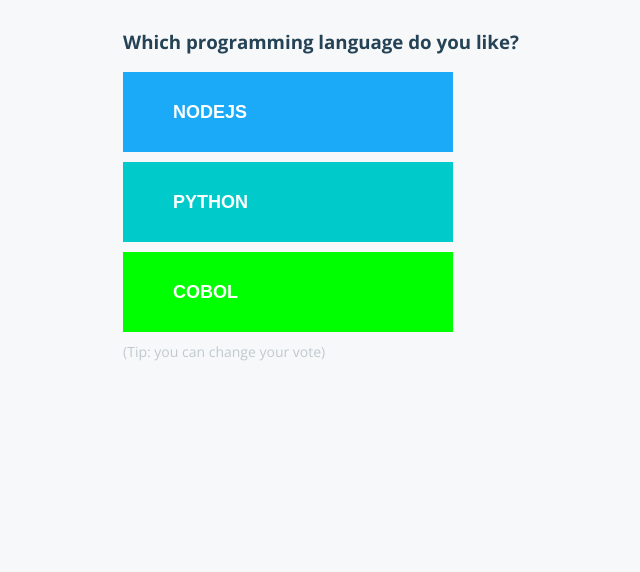
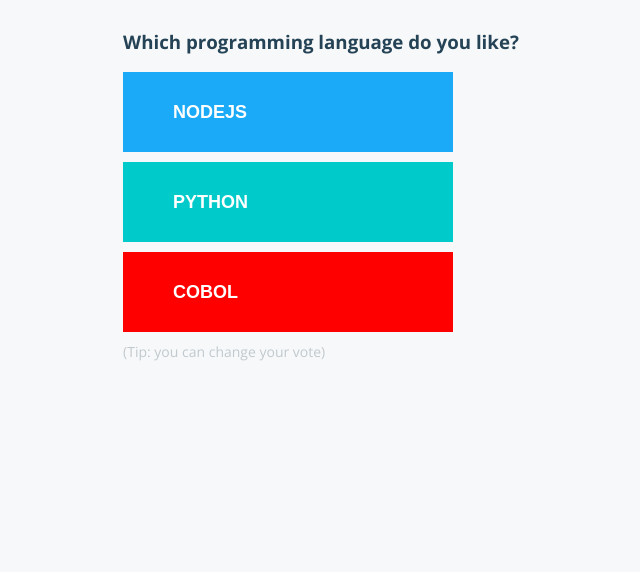
Before and after one commit to mrautlan/voting-app-py, a Flask app: page / in a window 1280 px wide. Shown: the top 572 px of the page, without its empty margins (319-959 px from the left). Run offline with Flask 3, Linux system fonts and the light colour scheme; some libraries are stand-ins or nearby versions.

Commit message:
changed button color to red

```diff
--- a/static/stylesheets/style.css
+++ b/static/stylesheets/style.css
@@ -35,7 +35,7 @@
     background-color: #00cbca;
   }
   button.c{
-    background-color: #00ff00;
+    background-color: #ff0000;
   }
 
 
```
